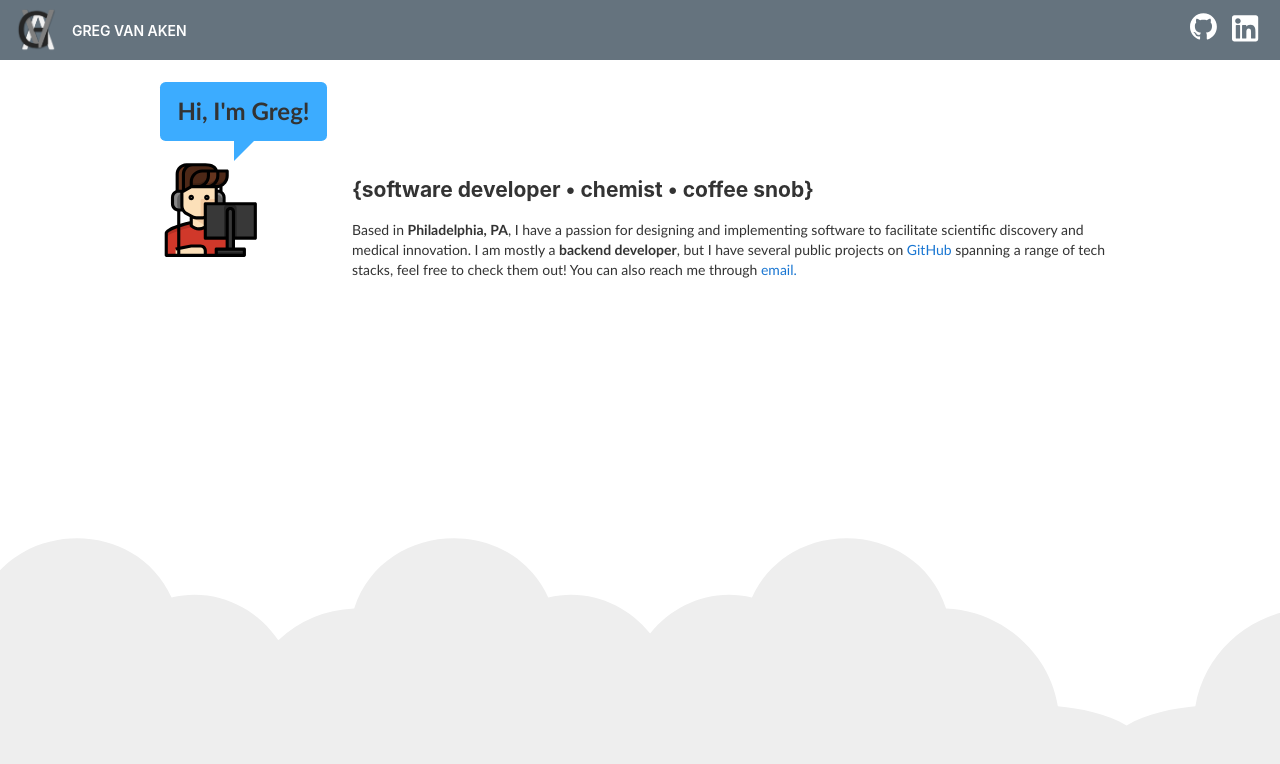
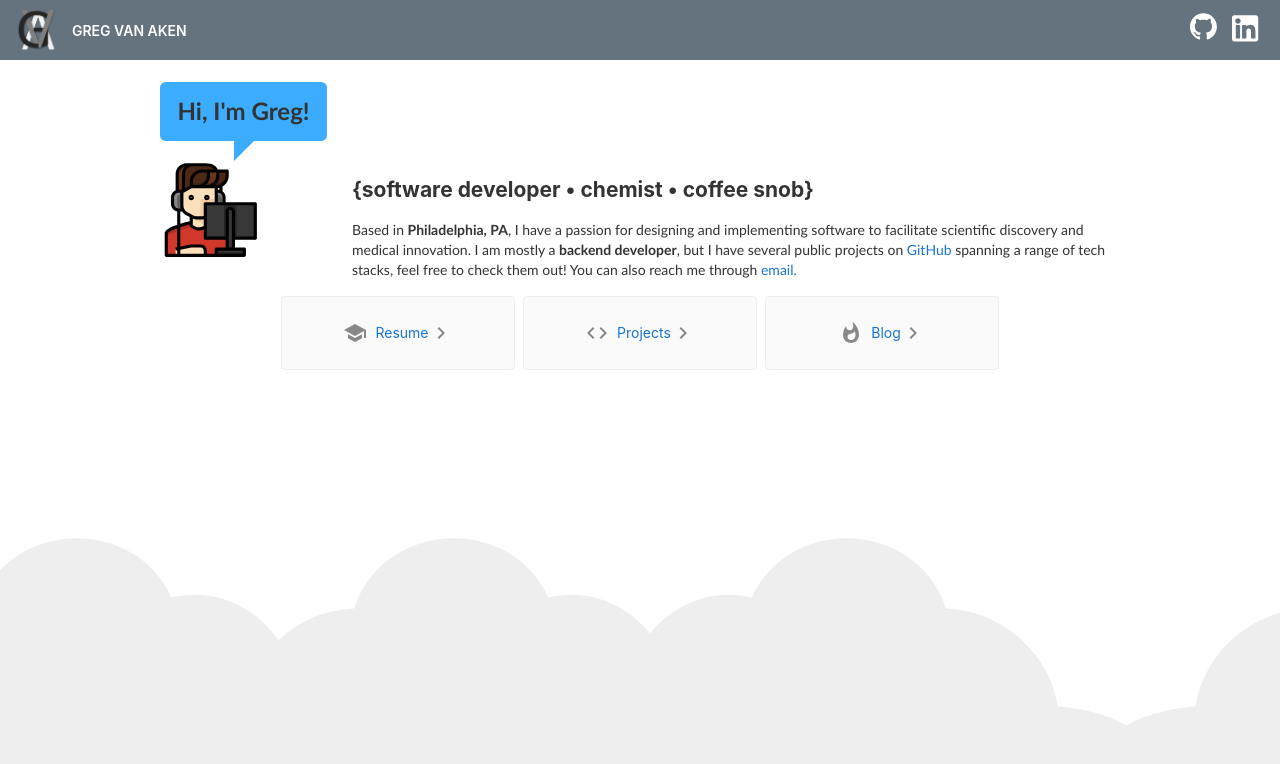
Before and after one commit to gavanaken/gavanaken.github.io, an Angular app in the folder gregvanaken-github-io/: page / in a window 1280 px wide. Shown: the top 764 px of the page. Built offline with nearby package versions, Linux system fonts and the light colour scheme.

Commit message:
Changing names on modals temporarily

```diff
--- a/gregvanaken-github-io/src/app/app.component.html
+++ b/gregvanaken-github-io/src/app/app.component.html
@@ -60,31 +60,31 @@
     </div>
   </div>
 
-<!--  <div class="card-container">-->
-<!--    <a class="card" target="_blank" rel="noopener" href="https://angular.io/tutorial">-->
-<!--      <svg class="material-icons" xmlns="http://www.w3.org/2000/svg" width="24" height="24" viewBox="0 0 24 24"><path d="M5 13.18v4L12 21l7-3.82v-4L12 17l-7-3.82zM12 3L1 9l11 6 9-4.91V17h2V9L12 3z"/></svg>-->
+  <div class="card-container">
+    <a class="card" target="_blank" rel="noopener" href="https://angular.io/tutorial">
+      <svg class="material-icons" xmlns="http://www.w3.org/2000/svg" width="24" height="24" viewBox="0 0 24 24"><path d="M5 13.18v4L12 21l7-3.82v-4L12 17l-7-3.82zM12 3L1 9l11 6 9-4.91V17h2V9L12 3z"/></svg>
 
-<!--      <span>Learn Angular</span>-->
+      <span>Resume</span>
 
-<!--      <svg class="material-icons" xmlns="http://www.w3.org/2000/svg" width="24" height="24" viewBox="0 0 24 24"><path d="M10 6L8.59 7.41 13.17 12l-4.58 4.59L10 18l6-6z"/></svg>    </a>-->
+      <svg class="material-icons" xmlns="http://www.w3.org/2000/svg" width="24" height="24" viewBox="0 0 24 24"><path d="M10 6L8.59 7.41 13.17 12l-4.58 4.59L10 18l6-6z"/></svg>    </a>
 
-<!--    <a class="card" target="_blank" rel="noopener" href="https://angular.io/cli">-->
-<!--      <svg class="material-icons" xmlns="http://www.w3.org/2000/svg" width="24" height="24" viewBox="0 0 24 24"><path d="M9.4 16.6L4.8 12l4.6-4.6L8 6l-6 6 6 6 1.4-1.4zm5.2 0l4.6-4.6-4.6-4.6L16 6l6 6-6 6-1.4-1.4z"/></svg>-->
+    <a class="card" target="_blank" rel="noopener" href="https://angular.io/cli">
+      <svg class="material-icons" xmlns="http://www.w3.org/2000/svg" width="24" height="24" viewBox="0 0 24 24"><path d="M9.4 16.6L4.8 12l4.6-4.6L8 6l-6 6 6 6 1.4-1.4zm5.2 0l4.6-4.6-4.6-4.6L16 6l6 6-6 6-1.4-1.4z"/></svg>
 
-<!--      <span>CLI Documentation</span>-->
+      <span>Projects</span>
 
-<!--      <svg class="material-icons" xmlns="http://www.w3.org/2000/svg" width="24" height="24" viewBox="0 0 24 24"><path d="M10 6L8.59 7.41 13.17 12l-4.58 4.59L10 18l6-6z"/></svg>-->
-<!--    </a>-->
+      <svg class="material-icons" xmlns="http://www.w3.org/2000/svg" width="24" height="24" viewBox="0 0 24 24"><path d="M10 6L8.59 7.41 13.17 12l-4.58 4.59L10 18l6-6z"/></svg>
+    </a>
 
-<!--    <a class="card" target="_blank" rel="noopener" href="https://blog.angular.io/">-->
-<!--      <svg class="material-icons" xmlns="http://www.w3.org/2000/svg" width="24" height="24" viewBox="0 0 24 24"><path d="M13.5.67s.74 2.65.74 4.8c0 2.06-1.35 3.73-3.41 3.73-2.07 0-3.63-1.67-3.63-3.73l.03-.36C5.21 7.51 4 10.62 4 14c0 4.42 3.58 8 8 8s8-3.58 8-8C20 8.61 17.41 3.8 13.5.67zM11.71 19c-1.78 0-3.22-1.4-3.22-3.14 0-1.62 1.05-2.76 2.81-3.12 1.77-.36 3.6-1.21 4.62-2.58.39 1.29.59 2.65.59 4.04 0 2.65-2.15 4.8-4.8 4.8z"/></svg>-->
+    <a class="card" target="_blank" rel="noopener" href="https://blog.angular.io/">
+      <svg class="material-icons" xmlns="http://www.w3.org/2000/svg" width="24" height="24" viewBox="0 0 24 24"><path d="M13.5.67s.74 2.65.74 4.8c0 2.06-1.35 3.73-3.41 3.73-2.07 0-3.63-1.67-3.63-3.73l.03-.36C5.21 7.51 4 10.62 4 14c0 4.42 3.58 8 8 8s8-3.58 8-8C20 8.61 17.41 3.8 13.5.67zM11.71 19c-1.78 0-3.22-1.4-3.22-3.14 0-1.62 1.05-2.76 2.81-3.12 1.77-.36 3.6-1.21 4.62-2.58.39 1.29.59 2.65.59 4.04 0 2.65-2.15 4.8-4.8 4.8z"/></svg>
 
-<!--      <span>Angular Blog</span>-->
+      <span>Blog</span>
 
-<!--      <svg class="material-icons" xmlns="http://www.w3.org/2000/svg" width="24" height="24" viewBox="0 0 24 24"><path d="M10 6L8.59 7.41 13.17 12l-4.58 4.59L10 18l6-6z"/></svg>-->
-<!--    </a>-->
+      <svg class="material-icons" xmlns="http://www.w3.org/2000/svg" width="24" height="24" viewBox="0 0 24 24"><path d="M10 6L8.59 7.41 13.17 12l-4.58 4.59L10 18l6-6z"/></svg>
+    </a>
 
-<!--  </div>-->
+  </div>
 
 <!--  &lt;!&ndash; Next Steps &ndash;&gt;-->
 <!--  <h2>Next Steps</h2>-->
```
